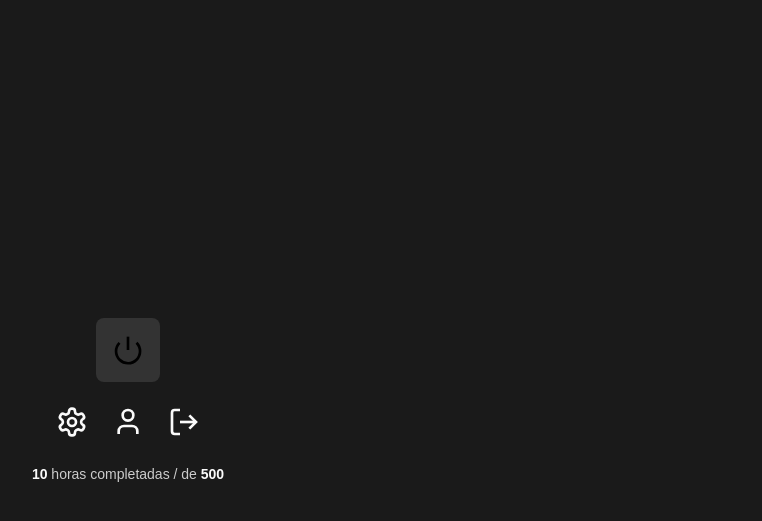
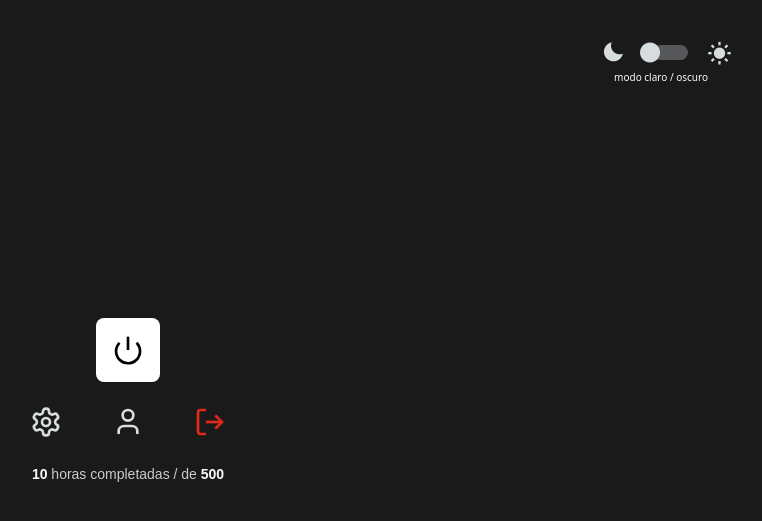
Before and after one commit to XxGhoulPr0xX/BitBunker, a Django app: template users/templates/users/home.html in a window 1280 px wide. Shown: the top 521 px of the page, without its empty margins (512-1274 px from the left). Run offline with Django 5.2, Linux system fonts and the light colour scheme; the template is opened without the code that fills it: most values are stand-ins (such as "Sample title", 1, 10 or a date in 2020); some web fonts are replaced.

Commit message:
resuelvo conflictos

```diff
--- a/static/users/css/home.css
+++ b/static/users/css/home.css
@@ -21,6 +21,7 @@ body {
     justify-content: center;
     align-items: center;
     height: 100vh;
+
 }
 
 .container {
@@ -30,7 +31,13 @@ body {
     justify-content: center;
     gap: 24px;
     text-align: center;
+
+
 }
+#container{
+    background-color: #ffffff;
+}
+
 
 .button {
     display: inline-flex;
@@ -41,12 +48,12 @@ body {
     padding: 16px;
     border-radius: var(--border-radius);
     cursor: pointer;
-    transition: background-color 0.3s ease;
+    transition: 0.6s ease-in-out;
+
 }
 
 .button:hover {
     background-color: var(--button-hover-bg);
-    transition: 0.6s ease-in-out;
     border-radius: 100%;
 }
 
@@ -57,17 +64,61 @@ body {
 
 .links {
     display: flex;
-    gap: 24px;
+    gap: 50px;
 }
 
-.link {
-    color: var(--text-color);
+.linkc {
+    color: #D7DCDF;
     transition: color 0.3s ease;
     cursor: pointer;
+    transition:0.5s;
 }
 
-.link:hover {
-    color: var(--hover-color);
+.linkc:hover {
+    color: #ffffff;
+    scale: 1.2;
+    rotate: 90deg;
+}
+.linkp {
+    color: #D7DCDF;
+    transition: color 0.3s ease;
+    cursor: pointer;
+    transition:0.5s;
+}
+
+.linkp:hover {
+    color: #ffffff;
+    scale: 1.2;
+
+}
+.linkl {
+    color: #D7DCDF;
+    transition: color 0.3s ease;
+    cursor: pointer;
+    color: #E02A19;
+}
+.linkl:hover {
+    animation: vibrate;
+    animation-duration: 1s;
+    color: #E02A19;
+    transition-timing-function: ease-in;
+}
+
+
+
+@keyframes vibrate {
+    0%{
+        transform: translateX(5px);
+
+    }
+    20% {
+        transform: translateX(-5px);
+
+    }
+    100%{
+
+    }
+
 }
 
 .progress {
@@ -79,3 +130,55 @@ body {
     color: var(--text-color);
     font-weight: bold;
 }
+
+.bc{
+    display: block;
+    position: absolute;
+    right: 100px;
+    top: 40px;
+    background-color: transparent;
+    margin: 0;
+    border: 0;
+    color: #D7DCDF;
+    font-size: 24px;
+
+}
+.bc:hover{
+    color: dimgrey;
+
+
+}
+.afr{
+    position:absolute;
+    right: 60px;
+    top: 70px;
+    font-family: system-ui, -apple-system, BlinkMacSystemFont, 'Segoe UI', Roboto, Oxygen, Ubuntu, Cantarell, 'Open Sans', 'Helvetica Neue', sans-serif;
+    font-size: 10px;
+}
+.ray{
+    background-color: #555758;
+    height: 15px;
+    width: 35px;
+    position: absolute;
+    top:45px;
+    right: 80px;
+    border-radius: 15px;
+
+}
+#dia{
+    position: absolute;
+    top:40px;
+    right: 35px;
+    color: #D7DCDF;
+    font-size: 27px;
+}
+#noc{
+    position: absolute;
+    top:40px;
+    right: 143px;
+    color: #D7DCDF;
+    font-size: 23px;
+}
+#boton {
+    transition: transform 0.5s ease-in-out;
+}
--- a/static/users/css/profile.css
+++ b/static/users/css/profile.css
@@ -37,7 +37,7 @@
             font-size: 1.5rem;
         }
 
-        /* Contenido */
+
         .content {
             padding: 16px;
         }
--- a/static/users/js/home.js
+++ b/static/users/js/home.js
@@ -1,3 +1,58 @@
-class contador{
+const boto = document.getElementById("boton");
+const botow = document.getElementById("bot");
+const cont = document.getElementById("container");
+const tex = document.getElementById("text");
+const sal = document.getElementsByClassName("linkl");
+let t = true;
 
-}
+boto.addEventListener("click", function() {
+    if (t) {
+        document.body.style.backgroundColor = "#ffffff";
+        cont.style.backgroundColor = "black";
+        tex.style.color = "white";
+        boto.style.transform = "translateX(36px)";
+
+        const links = document.querySelectorAll("a");
+        links.forEach(link => {
+            link.style.color = "black";
+        });
+
+        const items = document.querySelectorAll("i");
+        items.forEach(item => {
+            item.style.color = "black";
+        });
+
+        const spans = document.querySelectorAll("span");
+        spans.forEach(span => {
+            span.style.color = "black";
+        });
+    } else {
+
+        document.body.style.backgroundColor = "hsl(0, 0%, 10%)";
+        cont.style.backgroundColor = "white";
+        tex.style.color = "black";
+        boto.style.transform = "translateX(0px)";
+
+        const links = document.querySelectorAll("a");
+        links.forEach(link => {
+            link.style.color = "white";
+        });
+
+        const items = document.querySelectorAll("i");
+        items.forEach(item => {
+            item.style.color = "white";
+        });
+
+        const spans = document.querySelectorAll("span");
+        spans.forEach(span => {
+            span.style.color = "white";
+        });
+    }
+
+
+    Array.from(sal).forEach(link => {
+        link.style.color = "#E02A19";
+    });
+
+    t = !t;
+});
--- a/users/templates/users/home.html
+++ b/users/templates/users/home.html
@@ -8,19 +8,30 @@
     {% load static %}
     <link rel="stylesheet" href="{% static 'users/css/home.css' %}">
     <link rel="stylesheet" href="{% static 'users/css/inter.css' %}">
+    <link href='https://unpkg.com/boxicons@2.1.4/css/boxicons.min.css' rel='stylesheet'>
 </head>
 
 <body>
-    <div class="container">
-        <button class="button" aria-label="Toggle power">
-            <svg xmlns="http://www.w3.org/2000/svg" fill="none" stroke="currentColor" stroke-width="2"
-                viewBox="0 0 24 24" class="icon">
-                <path d="M12 2v10"></path>
-                <path d="M18.4 6.6a9 9 0 1 1-12.77.04"></path>
-            </svg>
+
+        <i class='bx bxs-moon' id="noc"></i>
+
+        <span class="afr">modo claro / oscuro</span>
+        <i class='bx bxs-sun' id="dia"></i>
+
+        <div class="ray" id="bot"></div>
+        <button class="bc" id="boton"><i class='bx bxs-circle'></i></button>
+
+    <div class="container" >
+        <button class="button" aria-label="Toggle power" id="container">
+                <svg xmlns="http://www.w3.org/2000/svg" fill="none" stroke="currentColor" stroke-width="2"
+                    viewBox="0 0 24 24" class="icon" id="text">
+                    <path d="M12 2v10" id="text"></path>
+                    <path d="M18.4 6.6a9 9 0 1 1-12.77.04" id="text"></path>
+                </svg>
+
         </button>
         <div class="links">
-            <a class="link" href="{% url 'setup' %}">
+            <a class="linkc" href="{% url 'setup' %}">
                 <svg xmlns="http://www.w3.org/2000/svg" fill="none" stroke="currentColor" stroke-width="2"
                     viewBox="0 0 24 24" class="icon">
                     <path
@@ -29,14 +40,14 @@
                     <circle cx="12" cy="12" r="3"></circle>
                 </svg>
             </a>
-            <a class="link" href="{% url 'profile' %}">
+            <a class="linkp"  href="{% url 'profile' %}">
                 <svg xmlns="http://www.w3.org/2000/svg" fill="none" stroke="currentColor" stroke-width="2"
                     viewBox="0 0 24 24" class="icon">
                     <path d="M19 21v-2a4 4 0 0 0-4-4H9a4 4 0 0 0-4 4v2"></path>
                     <circle cx="12" cy="7" r="4"></circle>
                 </svg>
             </a>
-            <a class="link" href="{% url 'inicio' %}">
+            <a class="linkl" href="{% url 'inicio' %}">
                 <svg xmlns="http://www.w3.org/2000/svg" fill="none" stroke="currentColor" stroke-width="2"
                     viewBox="0 0 24 24" class="icon">
                     <path d="M9 21H5a2 2 0 0 1-2-2V5a2 2 0 0 1 2-2h4"></path>
@@ -46,9 +57,9 @@
             </a>
         </div>
         <div class="progress">
-            <span class="bold">{{ horasActuales }}</span> horas completadas / de <span class="bold">500</span>
+            <span class="bold" id="text">{{ horasActuales }}</span> <span>horas completadas / de </span> <span class="bold">500</span>
         </div>
     </div>
 </body>
-
+<script src="{% static 'users/js/home.js' %}"></script>
 </html>
--- a/users/templates/users/login.html
+++ b/users/templates/users/login.html
@@ -23,7 +23,7 @@
                 <div class="form-group">
                     <label class="form-label" for="matricula">Matrícula</label>
                     <div class="input-group">
-                        <input class="form-input" id="matricula" name="matricula">
+                        <input id="a" class="form-input" id="matricula" name="matricula">
                         <svg xmlns="http://www.w3.org/2000/svg" width="24" height="24" viewBox="0 0 24 24" fill="none"
                             stroke="currentColor" stroke-width="2" stroke-linecap="round" stroke-linejoin="round"
                             class="input-icon">
@@ -35,7 +35,7 @@
                 <div class="form-group">
                     <label class="form-label" for="password">Contraseña</label>
                     <div class="input-group">
-                        <input class="form-input" id="password" name="password" type="password">
+                        <input id="a" class="form-input" id="password" name="password" type="password">
                         <svg xmlns="http://www.w3.org/2000/svg" width="24" height="24" viewBox="0 0 24 24" fill="none"
                             stroke="currentColor" stroke-width="2" stroke-linecap="round" stroke-linejoin="round"
                             class="input-icon">
```
Also changed, not shown: static/users/css/login.css (+19 -2 lines).
